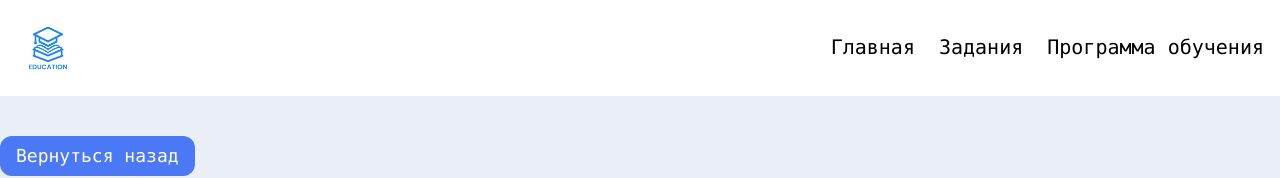
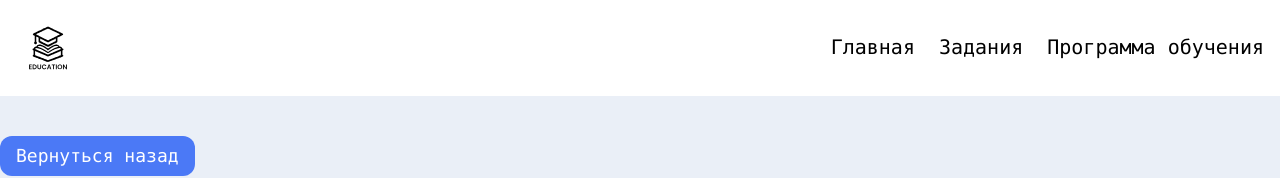
Before and after one commit to XZ-Legendary-56/prototypin-of-websites, a plain HTML site: page Pages/task4.html in a window 1280 px wide. Shown: the top 178 px of the page. Drawn offline with nearby package versions, Linux system fonts and the light colour scheme.

Commit message:
Update task4.html

```diff
--- a/Pages/task4.html
+++ b/Pages/task4.html
@@ -10,7 +10,7 @@
     <header class="w-full p-4 bg-white text-xl">
         <div class="container mx-auto flex items-center justify-between">
             <a href="../index.html">
-                <img src="../Assets/Images/header/logo.png" alt="" class="w-16">
+                <img src="../Assets/Images/header/logo.svg" alt="" class="w-16">
             </a>
             <div class="flex items-center gap-6">
                 <a href="../index.html" class="flex flex-col after:w-0 after:h-[2px] after:rounded-full after:bg-[#4b79f6] after:transition-all after:duration-500 hover:after:w-full">Главная</a>
```
